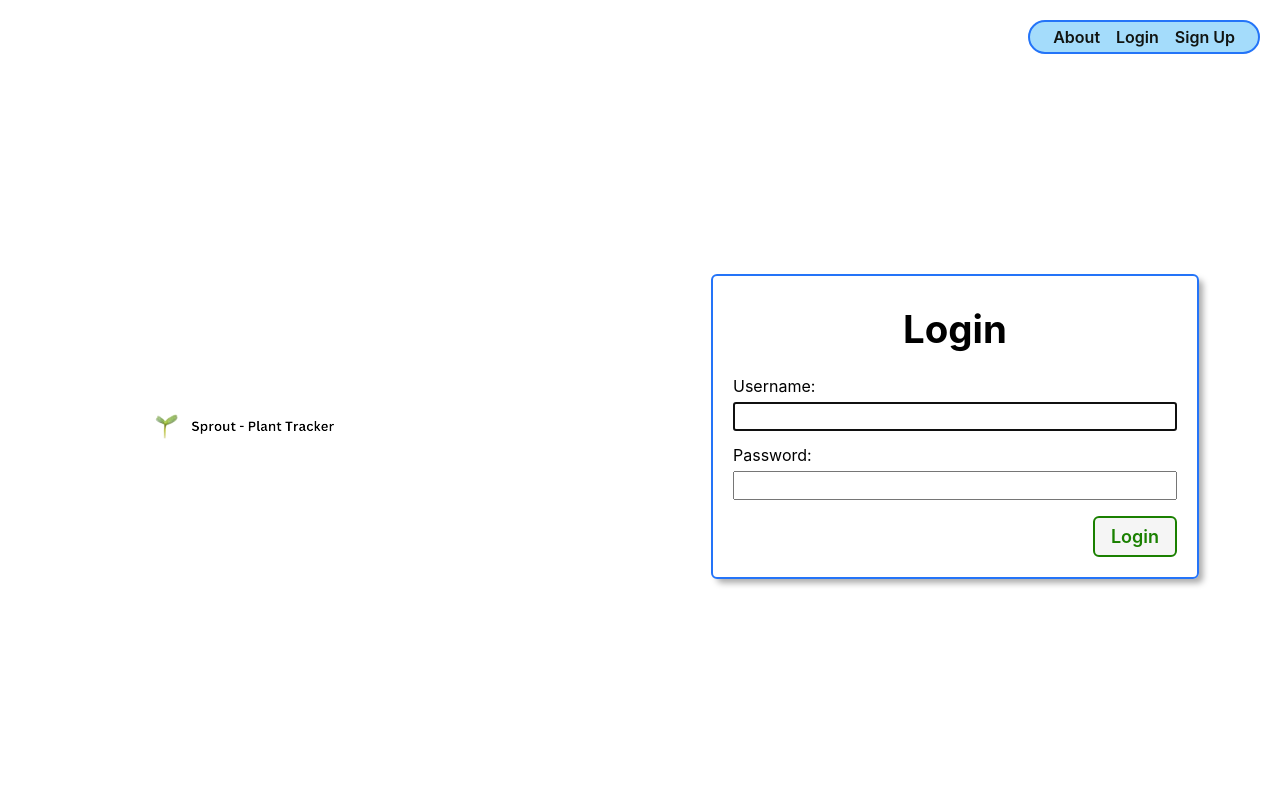
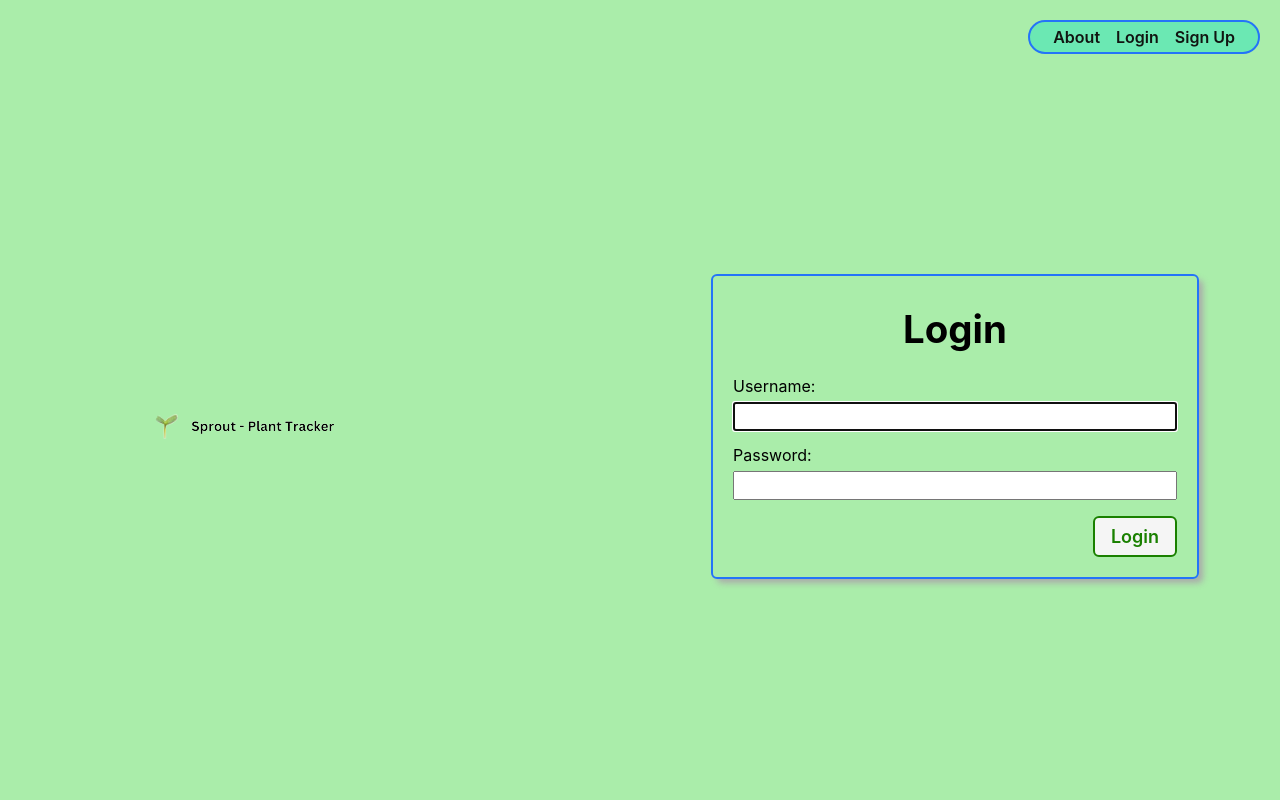
Before and after one commit to llihwerd/sprout, a Django app: page / in a window 1280 px wide. Run offline with Django 4.2, Linux system fonts and the light colour scheme.

Commit message:
update color palette

```diff
--- a/main_app/static/css/base.css
+++ b/main_app/static/css/base.css
@@ -22,12 +22,13 @@ body {
   display: flex;
   flex-direction: column;
   align-items: center;
+  background-color: rgb(170, 237, 170);
   font-family: -apple-system, BlinkMacSystemFont, 'Segoe UI', 'Roboto',
     'Oxygen', 'Ubuntu', 'Cantarell', 'Fira Sans', 'Droid Sans',
     'Helvetica Neue', sans-serif;
   min-height: 100vh;
-  --nav-bg: rgba(104, 197, 248, .7);
-  --nav-bg-ff: rgba(104, 197, 248, .9);
+  --nav-bg: rgba(81, 230, 183, 0.7);
+  --nav-bg-ff: rgba(81, 230, 183, 0.7);
   --borders: rgb(36, 116, 248) solid 2px;
   --text-color: rgb(17, 20, 17);
   --link-hover-color: rgb(16, 56, 158);
@@ -245,7 +246,6 @@ nav li {
   }
 
   .header-logo-container {
-    /* visual fix to help align logo */
     width: 256px;
     height: 35px;
   }
@@ -258,7 +258,7 @@ nav li {
 
     nav,
     .header-logo-container {
-      background: rgba(104, 197, 248, .6);
+      background: rgba(81, 230, 183, 0.7);
       -webkit-backdrop-filter: blur(3px);
       backdrop-filter: blur(3px);
     }
```
